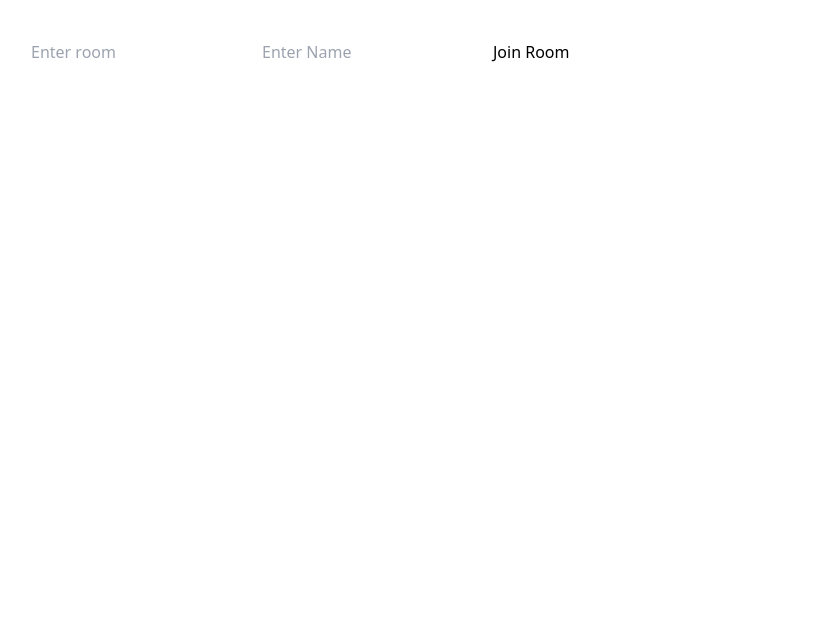
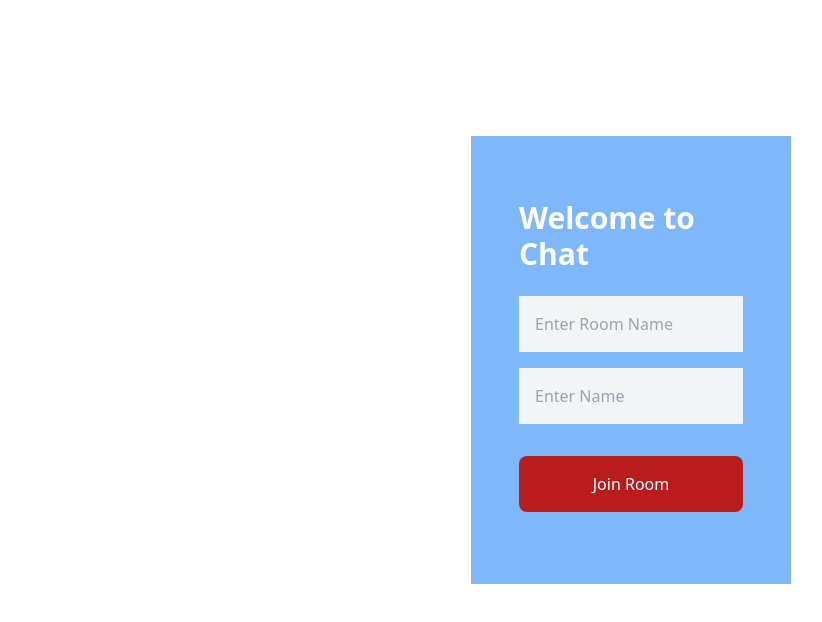
Before and after one commit to pika-pika-07/ChatBoard, a React (Create React App) app: page / in a window 1280 px wide. Shown: the top 622 px of the page, without its empty margins (9-831 px from the left). Built offline with nearby package versions, Linux system fonts and the light colour scheme; no server answers.

Commit message:
Login compoennt design refractor

```diff
--- a/src/components/Dashboard.js
+++ b/src/components/Dashboard.js
@@ -2,7 +2,7 @@ import React, { useContext, useEffect } from "react";
 import { UsersContext } from "../contexts/UsersProvider";
 import Content from "./Content";
 import SideBar from "./SideBar";
-import { useLocation } from "react-router-dom";
+import { useLocation, useNavigate } from "react-router-dom";
 import { SocketContext } from "../contexts/SocketProvider";
 import { ConversationsContext } from "../contexts/ConversationProvider";
 import Header from "./Header";
@@ -12,11 +12,17 @@ const Dashboard = () => {
   const socket = useContext(SocketContext);
   const { messages, createMessages } = useContext(ConversationsContext);
   const location = useLocation();
+  const navigate = useNavigate();
 
   useEffect(() => {
     if (!socket) return;
     const user = location.state;
-    socket.emit("join-room", { user });
+    debugger;
+    if (!user) {
+      navigate("/");
+    } else {
+      socket.emit("join-room", { user });
+    }
   }, [location]);
 
   useEffect(() => {
--- a/src/components/Login.js
+++ b/src/components/Login.js
@@ -12,18 +12,35 @@ const Login = () => {
 
   const handleClick = (e) => {
     e.preventDefault();
-    console.log(nameRef.current.value);
     const roomName = roomRef.current.value;
     const userName = nameRef.current.value;
     const user = addUser(socket.id, userName, roomName);
-    navigate("/chat", { state: user });
+    navigate(`/chat?user=${user.name}&room=${user.room}`, {
+      state: user,
+    });
   };
   return (
     <div>
-      <form>
-        <input ref={roomRef} type="text" name="room" placeholder="Enter room" />
-        <input ref={nameRef} type="text" name="user" placeholder="Enter Name" />
-        <button onClick={handleClick}>Join Room</button>
+      <form className="md:w-3/12 w-[80%] absolute p-12 bg-blue-400 my-24 mx-auto right-0 left-0 text-white bg-opacity-80">
+        <h1 className="font-bold text-3xl py-4">Welcome to Chat</h1>
+        <input
+          ref={roomRef}
+          type="text"
+          placeholder="Enter Room Name"
+          className="p-4 my-2 w-full bg-gray-100 text-black"
+        />
+        <input
+          ref={nameRef}
+          type="text"
+          placeholder="Enter Name"
+          className="p-4 my-2 w-full bg-gray-100"
+        />
+        <button
+          className="p-4 my-6 bg-red-700 w-full rounded-lg"
+          onClick={handleClick}
+        >
+          Join Room
+        </button>
       </form>
     </div>
   );
```
